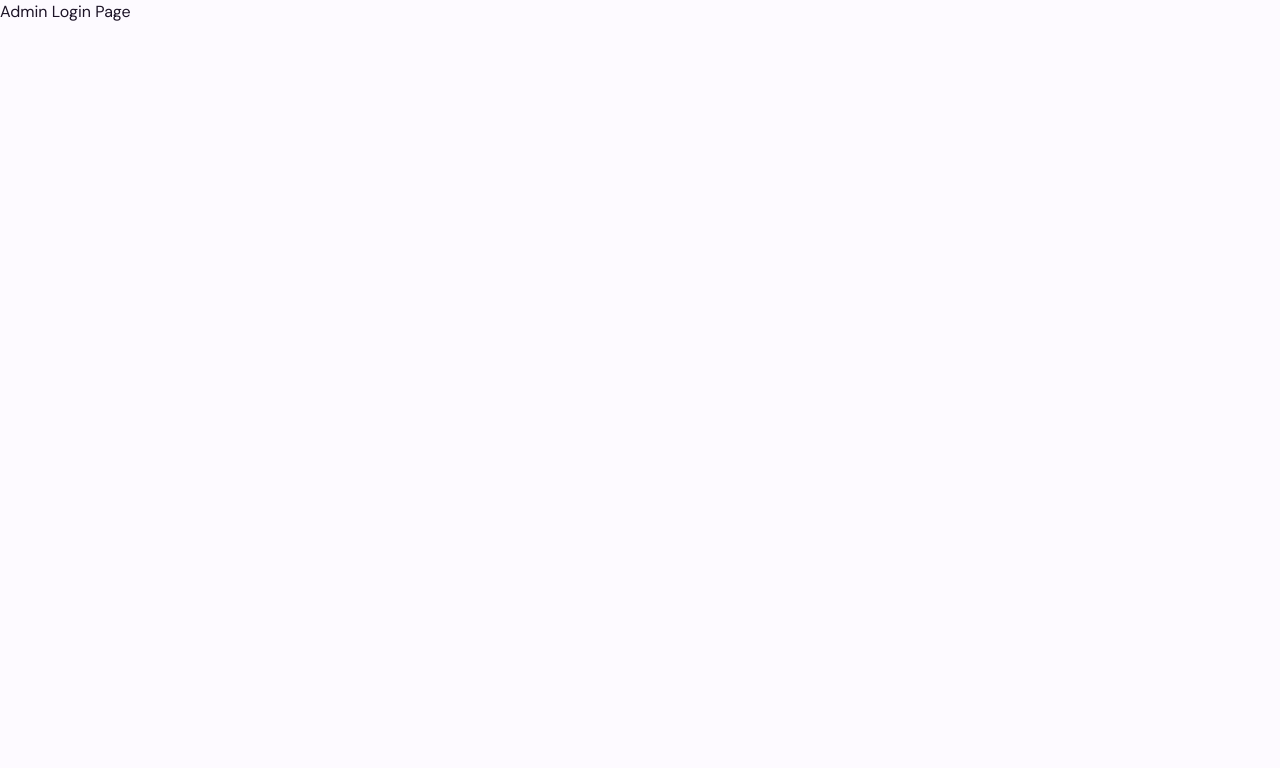
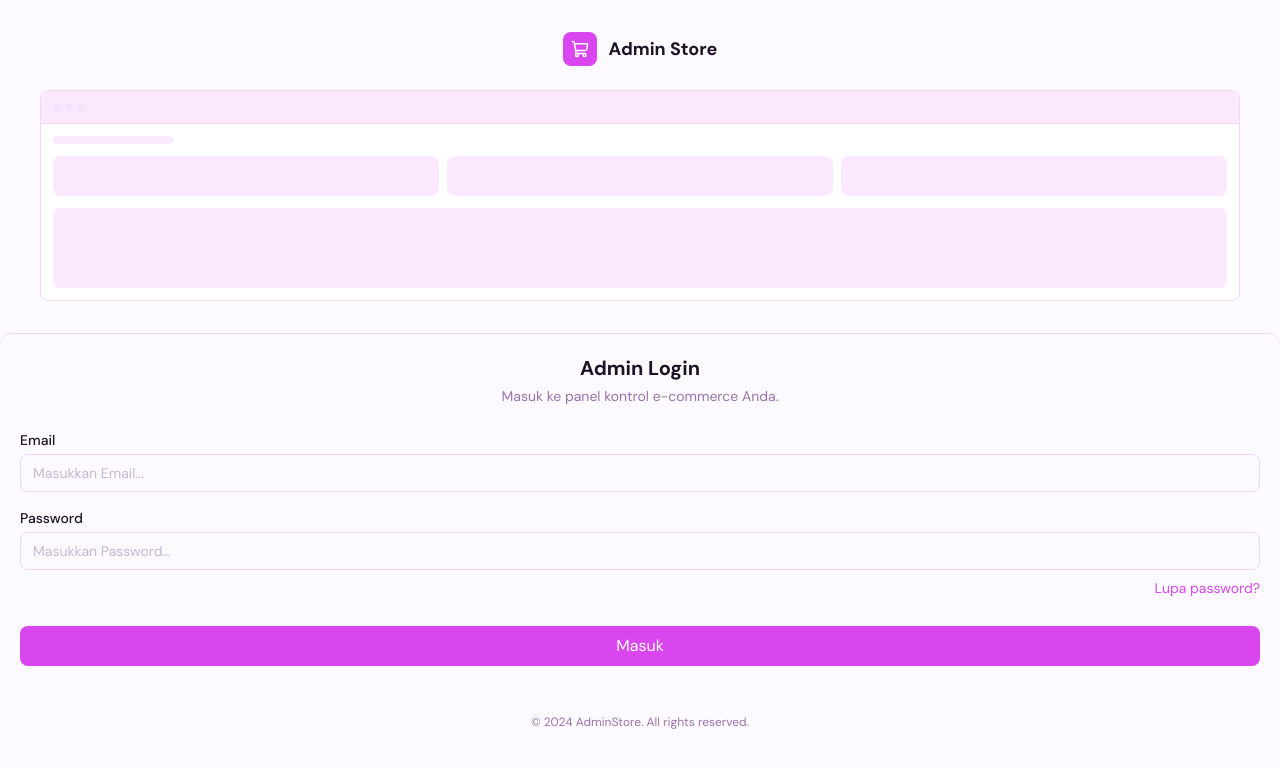
Before and after one commit to RifqyFauzan9/he-commerce, a Next.js app: page /admin/login in a window 1280 px wide. Shown: the top 768 px of the page. Built offline with nearby package versions, Linux system fonts and the light colour scheme; a web font is replaced by a local one.

Commit message:
Create admin login page

```diff
--- a/app/admin/login/page.tsx
+++ b/app/admin/login/page.tsx
@@ -1,7 +1,27 @@
+import AdminDashboardSkeleton from "@/app/ui/components/AdminDashboardSkeleton";
+import LoginForm from "@/app/ui/components/LoginForm";
 import { ShoppingCart } from "lucide-react";
 
 export default function Page() {
     return (
-        <p>Admin Login Page</p>
+        <main className="min-h-screen w-full flex flex-col">
+            <section className="flex flex-col py-8 px-10">
+                <div className="flex items-center justify-center gap-3 mb-6">
+                    <div className="rounded-lg p-2 bg-primary">
+                        <ShoppingCart size={18} className="text-primary-foreground" />
+                    </div>
+                    <h1 className="font-bold text-lg">Admin Store</h1>
+                </div>
+
+                <AdminDashboardSkeleton />
+            </section>
+
+            <section className="flex-1 bg-background rounded-t-xl border-t border-border p-5">
+                <h1 className="text-xl text-center font-bold mb-1">Admin Login</h1>
+                <p className="text-center text-sm text-muted-foreground mb-6">Masuk ke panel kontrol e-commerce Anda.</p>
+
+                <LoginForm />
+            </section>
+        </main>
     )
 }
--- a/app/globals.css
+++ b/app/globals.css
@@ -16,6 +16,8 @@
 @theme inline {
   --color-background: var(--background);
   --color-foreground: var(--foreground);
+  --color-border: var(--border);
+  --color-input: var(--input);
   --color-primary: var(--primary);
   --color-primary-foreground: var(--primary-foreground);
   --color-secondary: var(--secondary);
--- a/package.json
+++ b/package.json
@@ -9,6 +9,7 @@
     "lint": "eslint"
   },
   "dependencies": {
+    "clsx": "^2.1.1",
     "lucide-react": "^1.14.0",
     "next": "16.2.4",
     "react": "19.2.4",
```
Also changed, not shown: 1 other file (tests, documents, lock files or other folders).
